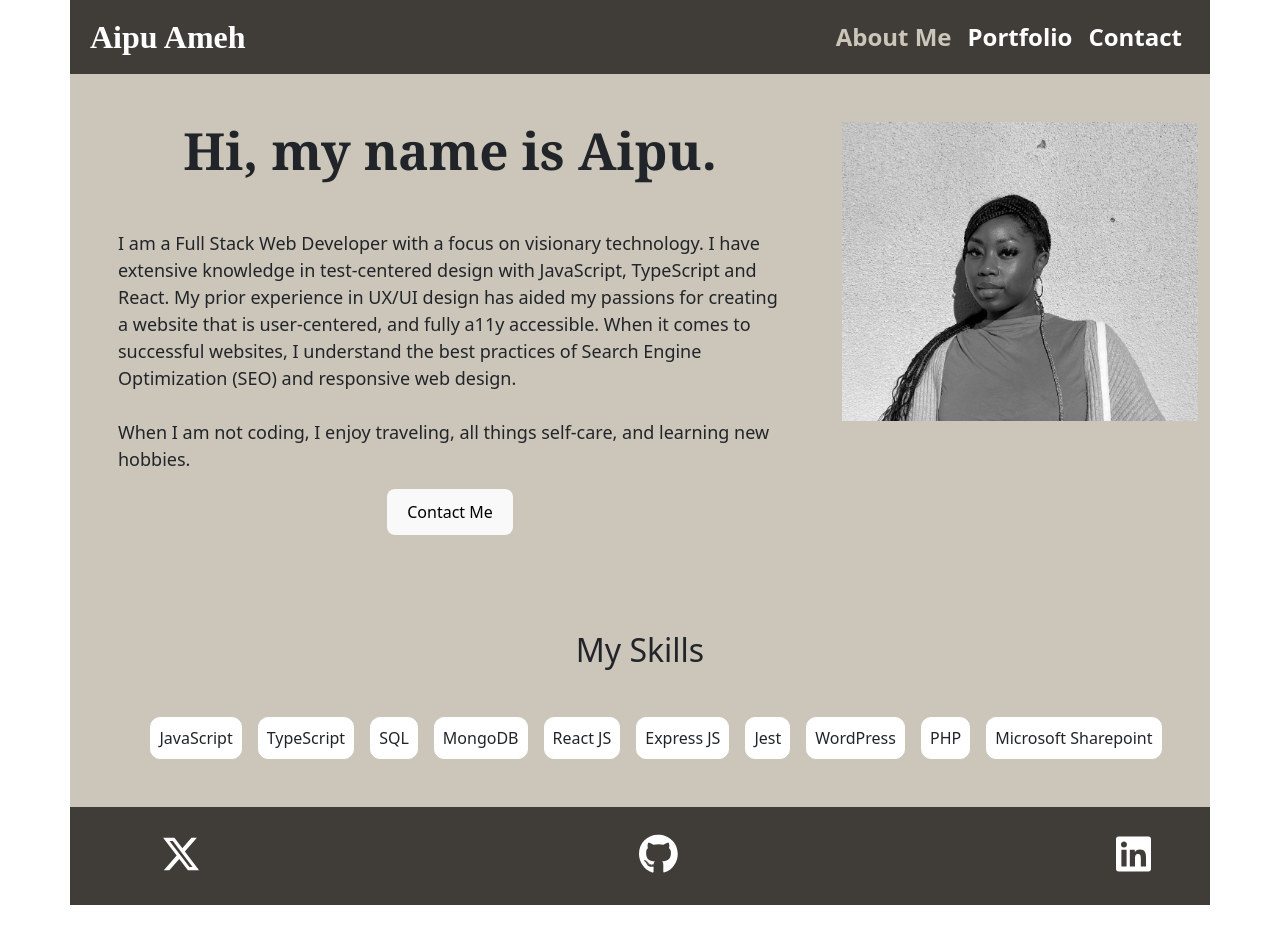
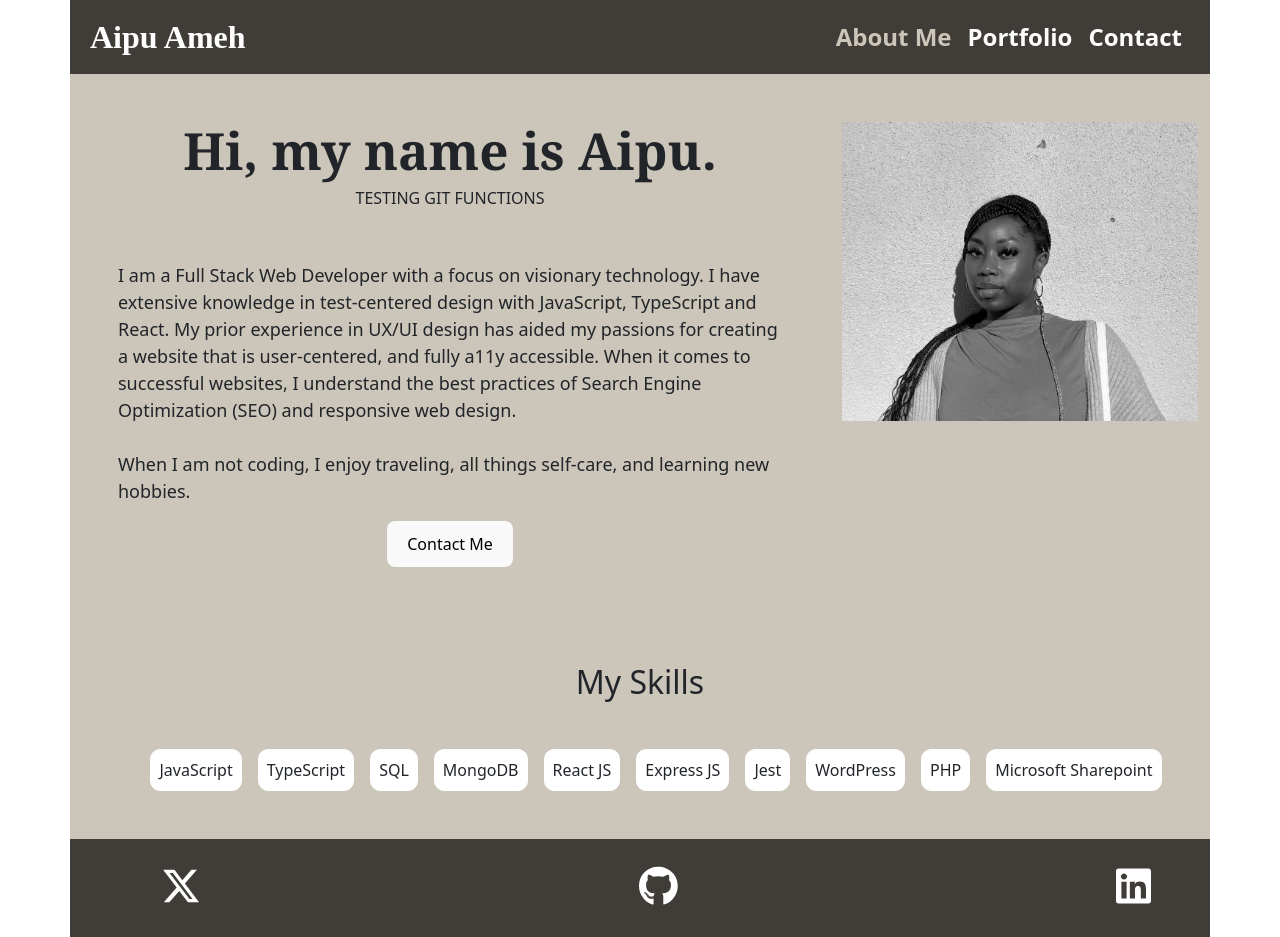
Before and after one commit to AipuAmeh/my-react-portfolio, a React (Vite) app: page / in a window 1280 px wide. Before the commit the page ends 905 px from the top, so only its background shows below. Built offline with nearby package versions, Linux system fonts and the light colour scheme.

Commit message:
testing github functions

```diff
--- a/src/pages/AboutMe.jsx
+++ b/src/pages/AboutMe.jsx
@@ -34,6 +34,7 @@ export default function AboutMeCard() {
           <h1 className="intro" style={styles.intro}>
             Hi, my name is Aipu.
           </h1>
+          <p>TESTING GIT FUNCTIONS</p>
           <p className="text-start content mt-3" style={styles.bio}>
             I am a Full Stack Web Developer with a focus on
             visionary technology. I have extensive knowledge in test-centered
```
